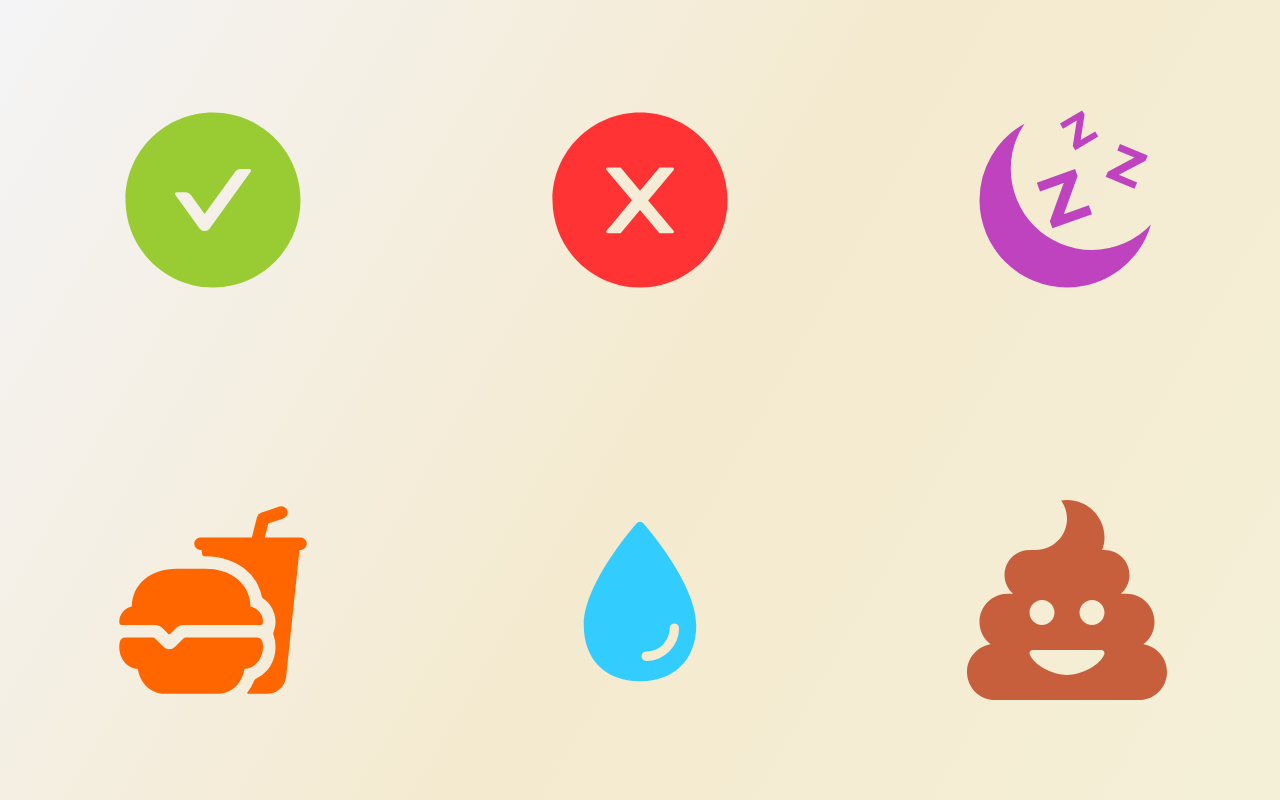
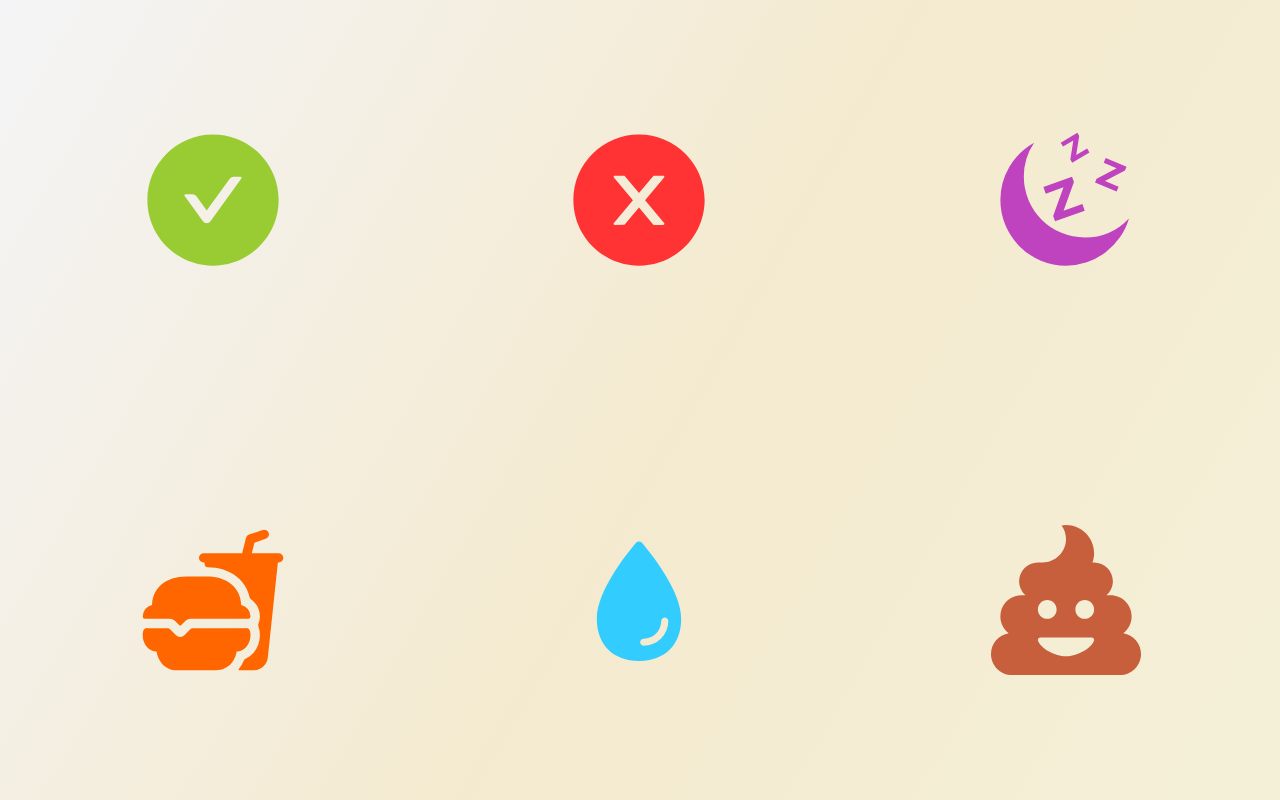
Before and after one commit to ulisescerv91/communication, a React (Create React App) app in the folder communication/: page / in a window 1280 px wide. Built offline with nearby package versions, Linux system fonts and the light colour scheme.

Commit message:
CSS font size

```diff
--- a/communication/src/App.css
+++ b/communication/src/App.css
@@ -1,16 +1,21 @@
 .App {
-  display:grid;
+  /* display:grid;
   grid-template-columns:  repeat(3, 1fr);;
-  grid-template-rows: 50% 50%;
+  grid-template-rows: 50% 50%; */
+  display: flex;
+  flex-wrap: wrap;
+
   height: 100vh;
   background: rgb(244,244,246);
   background: linear-gradient(120deg, rgba(244,244,246,1) 0%, rgba(244,234,207,1) 53%, rgba(244,240,216,1) 100%);
 }
 .element{
+  box-sizing: border-box;
   display: flex;
   align-items: center;
   justify-content: center;
   /* border:1px solid red; */
+  width: 33.3%;
 }
 
 .icon{
@@ -19,12 +24,13 @@
   transition: all 0.3s;
 }
 .icon:hover{
-  transform: scale(1.3);
+  transform: scale(1.25);
+  cursor: pointer;
 }
 
 @media only screen and (min-width: 600px) {
   .icon{
-    font-size: 200px;
+    font-size: 150px;
   }
 }
 
```
Also changed, not shown: 1 other file (tests, documents, lock files or other folders).
